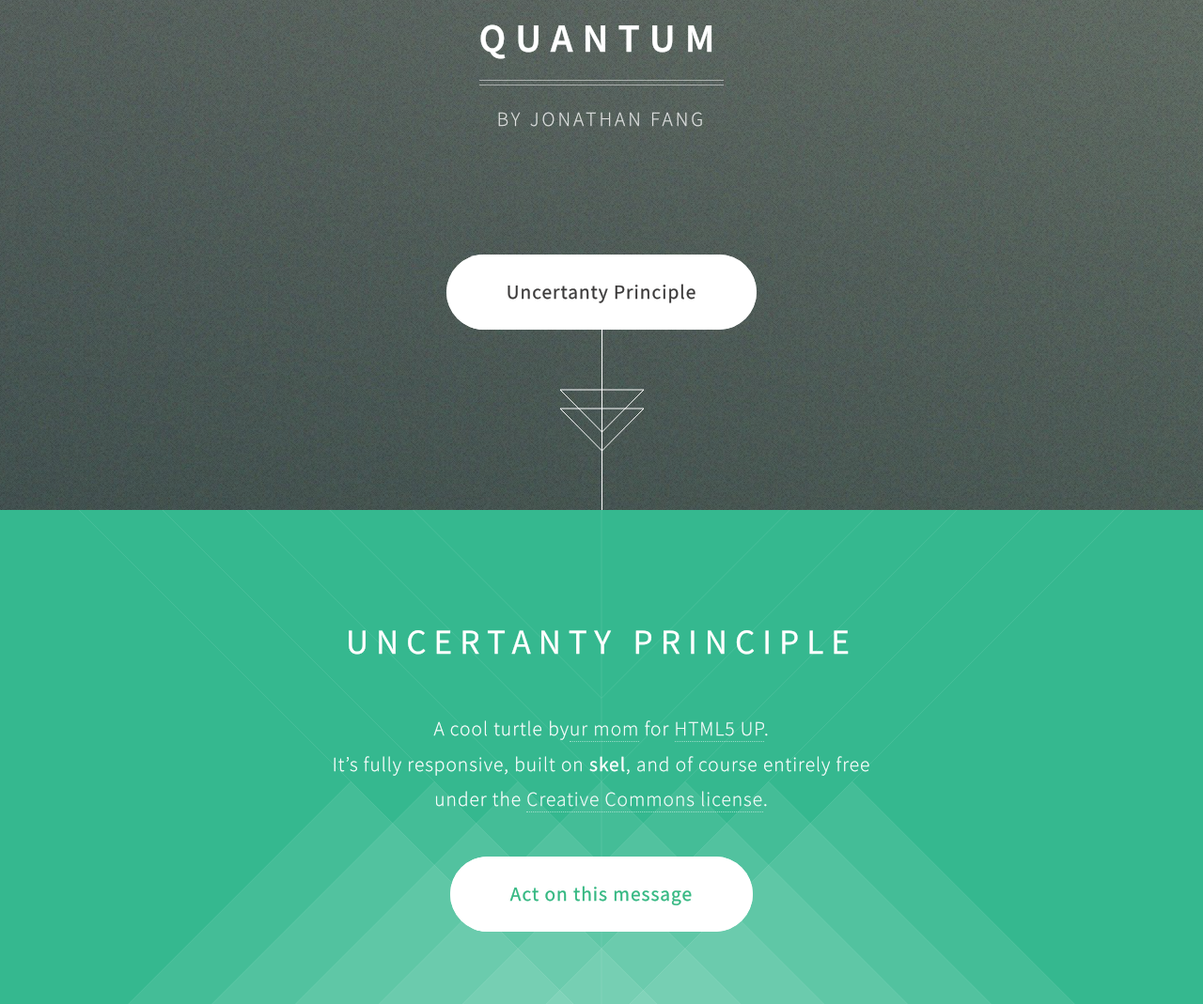
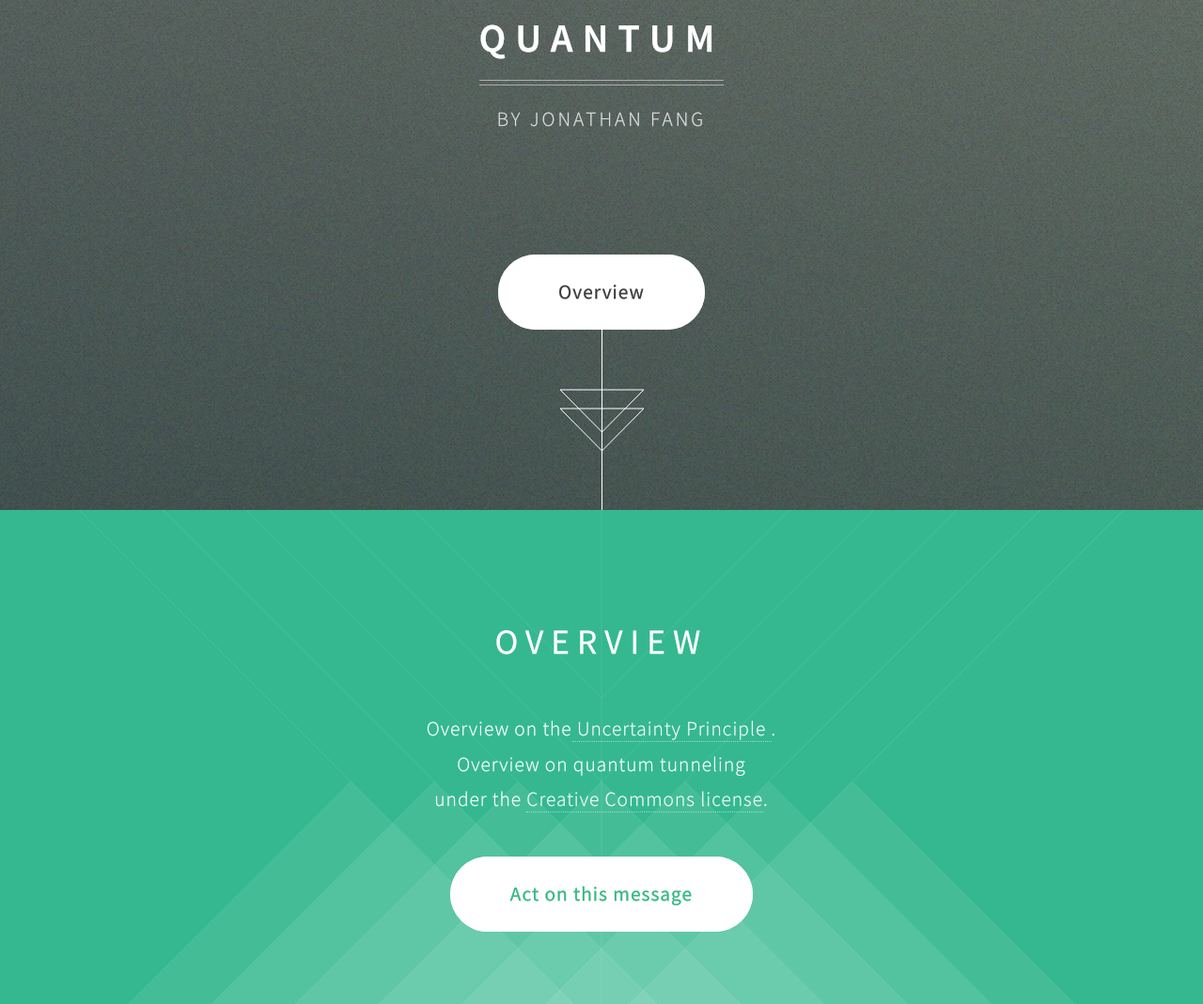
Before and after one commit to JJF2160/JJF2160.github.io, a plain HTML site: page index.html in a window 1280 px wide. Shown: the part 278-1347 px from the top of the page at 94% size. Drawn offline with Linux system fonts and the light colour scheme.

Commit message:
Overview page

```diff
--- a/index.html
+++ b/index.html
@@ -22,17 +22,18 @@
 					<p>By Jonathan Fang</p>
 				</header>
 				<footer>
-					<a href="#banner" class="button style2 scrolly-middle">Uncertanty Principle</a>
+					<a href="#banner" class="button style2 scrolly-middle">Overview</a>
 				</footer>
 			</section>
 
 		<!-- Banner -->
 			<section id="banner">
 				<header>
-					<h2>Uncertanty Principle</h2>
+					<h2>overview</h2>
 				</header>
-				<p>A cool turtle by<a href="http://n33.co">ur mom</a> for <a href="http://html5up.net">HTML5 UP</a>.<br />
-				It’s fully responsive, built on <strong>skel</strong>, and of course entirely free<br />
+				<p>Overview on the<a href="http://blog.hkis.edu.hk/wp/200011/2015/09/17/uncertainty-principle/"> Uncertainty Principle </a>
+				.<br />
+				Overview on quantum tunneling<br />
 				under the <a href="http://html5up.net/license">Creative Commons license</a>.</p>
 				<footer>
 					<a href="#first" class="button style2 scrolly">Act on this message</a>
```
